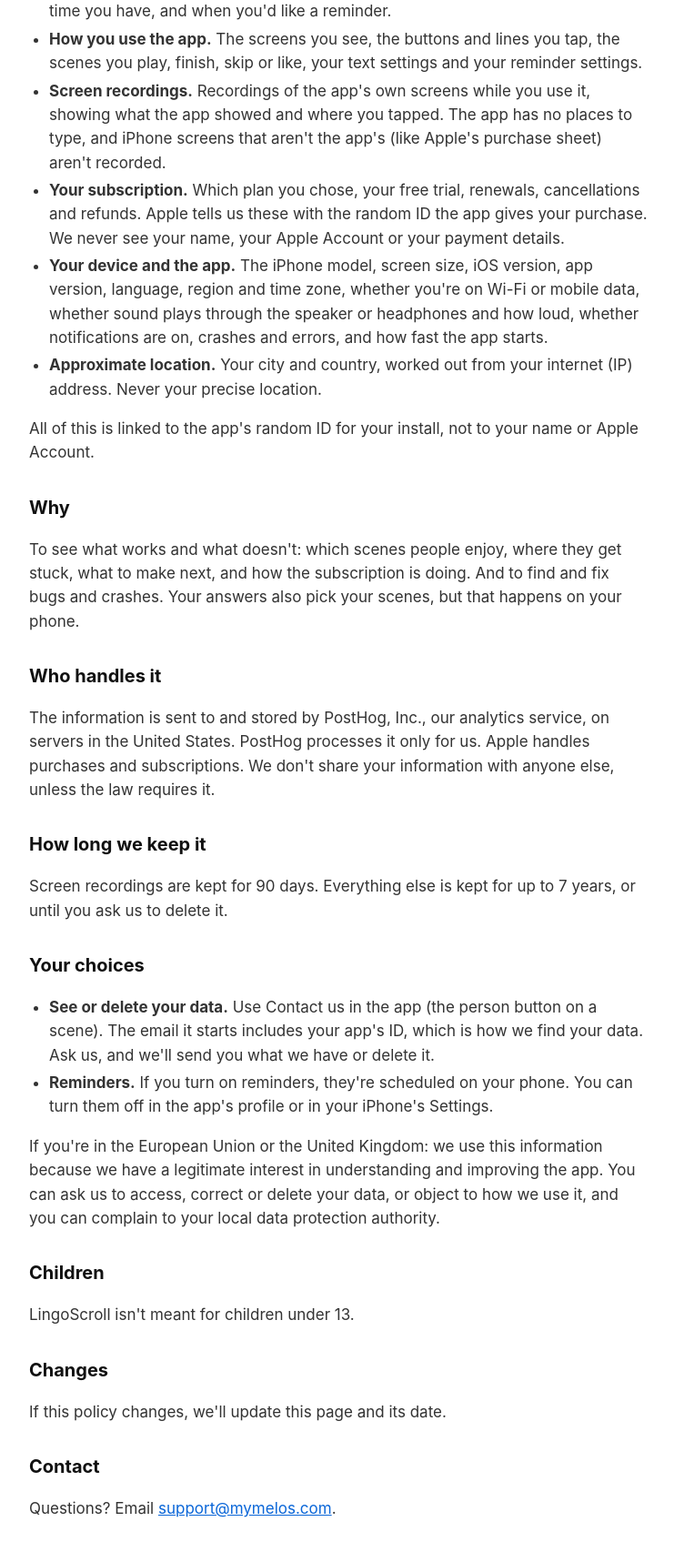
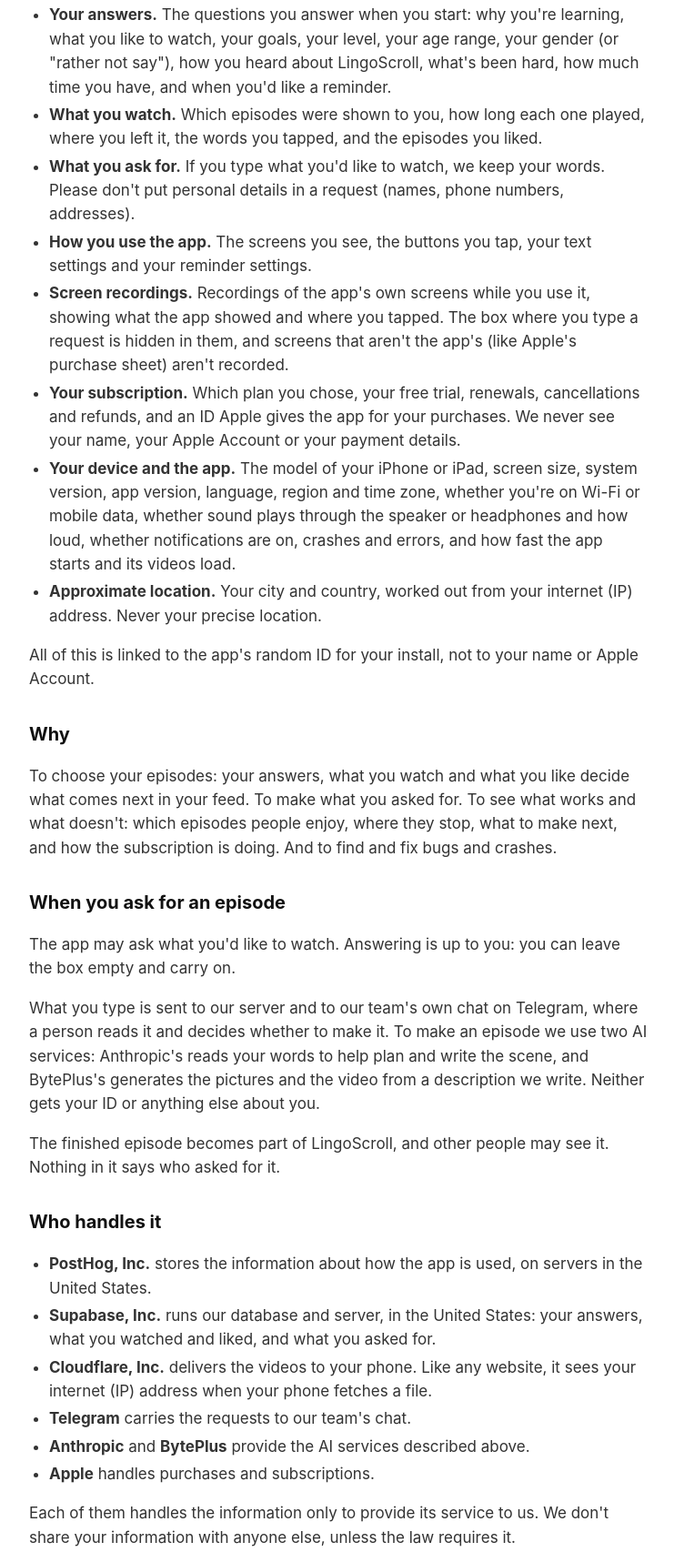
Before and after one commit to hugoheadquarter/hugoheadquarter.github.io, a plain HTML site: page privacy.html in a window 1280 px wide. Shown: the part 625-2331 px from the top of the page at 91% size, without its empty margins (268-1009 px from the left). Drawn offline with Linux system fonts and the light colour scheme.

Commit message:
LingoScroll privacy policy for the video version (2.0)
What changes: episodes are videos; what people type on the request page, who
reads it and the services that make an episode from it; our own server
(Supabase) and video delivery (Cloudflare); iPhone or iPad. Effective
November 12, 2026.

Co-Authored-By: Claude Fable 5.2 <noreply@anthropic.com>

```diff
--- a/privacy.html
+++ b/privacy.html
@@ -20,18 +20,20 @@
 <body>
 <main>
 <h1>LingoScroll Privacy Policy</h1>
-<p class="date">Effective October 15, 2026</p>
+<p class="date">Effective November 12, 2026</p>
 
-<p>LingoScroll helps you learn Korean through short scenes. This policy says what information the app collects, why,
-and what you can do about it.</p>
+<p>LingoScroll helps you learn Korean through short video episodes. This policy says what information the app collects,
+why, and what you can do about it.</p>
 
 <h2>The short version</h2>
 <ul>
   <li>LingoScroll has no accounts. We never ask for your name, email or phone number.</li>
-  <li>To make the app better, it sends us information about how it's used, linked to a random ID made when you install
-    it.</li>
-  <li>We never sell your information, never use it for ads, and share it with no one except PostHog, the service that
-    stores it for us.</li>
+  <li>The app sends us information about how it's used, linked to a random ID made when you install it. We use it to
+    choose your episodes and to make the app better.</li>
+  <li>If you tell us what you'd like to watch, a person on our team reads it, and we may make an episode from it. That
+    episode can be shown to other people too, with nothing about you in it.</li>
+  <li>We never sell your information and never use it for ads. We share it only with the services that run the app
+    for us, which are listed below.</li>
   <li>LingoScroll has no ads and doesn't track you across other apps or websites.</li>
 </ul>
 
@@ -40,47 +42,73 @@ and what you can do about it.</p>
   <li><strong>Your answers.</strong> The questions you answer when you start: why you're learning, what you like to
     watch, your goals, your level, your age range, your gender (or "rather not say"), how you heard about LingoScroll,
     what's been hard, how much time you have, and when you'd like a reminder.</li>
-  <li><strong>How you use the app.</strong> The screens you see, the buttons and lines you tap, the scenes you play,
-    finish, skip or like, your text settings and your reminder settings.</li>
+  <li><strong>What you watch.</strong> Which episodes were shown to you, how long each one played, where you left it,
+    the words you tapped, and the episodes you liked.</li>
+  <li><strong>What you ask for.</strong> If you type what you'd like to watch, we keep your words. Please don't put
+    personal details in a request (names, phone numbers, addresses).</li>
+  <li><strong>How you use the app.</strong> The screens you see, the buttons you tap, your text settings and your
+    reminder settings.</li>
   <li><strong>Screen recordings.</strong> Recordings of the app's own screens while you use it, showing what the app
-    showed and where you tapped. The app has no places to type, and iPhone screens that aren't the app's (like Apple's
-    purchase sheet) aren't recorded.</li>
-  <li><strong>Your subscription.</strong> Which plan you chose, your free trial, renewals, cancellations and refunds.
-    Apple tells us these with the random ID the app gives your purchase. We never see your name, your Apple Account or
-    your payment details.</li>
-  <li><strong>Your device and the app.</strong> The iPhone model, screen size, iOS version, app version, language,
+    showed and where you tapped. The box where you type a request is hidden in them, and screens that aren't
+    the app's (like Apple's purchase sheet) aren't recorded.</li>
+  <li><strong>Your subscription.</strong> Which plan you chose, your free trial, renewals, cancellations and refunds,
+    and an ID Apple gives the app for your purchases. We never see your name, your Apple Account or your payment
+    details.</li>
+  <li><strong>Your device and the app.</strong> The model of your iPhone or iPad, screen size, system version, app version, language,
     region and time zone, whether you're on Wi-Fi or mobile data, whether sound plays through the speaker or headphones
-    and how loud, whether notifications are on, crashes and errors, and how fast the app starts.</li>
+    and how loud, whether notifications are on, crashes and errors, and how fast the app starts and its videos
+    load.</li>
   <li><strong>Approximate location.</strong> Your city and country, worked out from your internet (IP) address. Never
     your precise location.</li>
 </ul>
 <p>All of this is linked to the app's random ID for your install, not to your name or Apple Account.</p>
 
 <h2>Why</h2>
-<p>To see what works and what doesn't: which scenes people enjoy, where they get stuck, what to make next, and how the
-subscription is doing. And to find and fix bugs and crashes. Your answers also pick your scenes, but that happens on
-your phone.</p>
+<p>To choose your episodes: your answers, what you watch and what you like decide what comes next in your feed. To make
+what you asked for. To see what works and what doesn't: which episodes people enjoy, where they stop, what to make
+next, and how the subscription is doing. And to find and fix bugs and crashes.</p>
+
+<h2>When you ask for an episode</h2>
+<p>The app may ask what you'd like to watch. Answering is up to you: you can leave the box empty and carry on.</p>
+<p>What you type is sent to our server and to our team's own chat on Telegram, where a person reads it and decides
+whether to make it. To make an episode we use two AI services: Anthropic's reads your words to help plan and write the
+scene, and BytePlus's generates the pictures and the video from a description we write. Neither gets your ID or
+anything else about you.</p>
+<p>The finished episode becomes part of LingoScroll, and other people may see it. Nothing in it says who asked for
+it.</p>
 
 <h2>Who handles it</h2>
-<p>The information is sent to and stored by PostHog, Inc., our analytics service, on servers in the United States.
-PostHog processes it only for us. Apple handles purchases and subscriptions. We don't share your information with
+<ul>
+  <li><strong>PostHog, Inc.</strong> stores the information about how the app is used, on servers in the United
+    States.</li>
+  <li><strong>Supabase, Inc.</strong> runs our database and server, in the United States: your answers, what you
+    watched and liked, and what you asked for.</li>
+  <li><strong>Cloudflare, Inc.</strong> delivers the videos to your phone. Like any website, it sees your internet
+    (IP) address when your phone fetches a file.</li>
+  <li><strong>Telegram</strong> carries the requests to our team's chat.</li>
+  <li><strong>Anthropic</strong> and <strong>BytePlus</strong> provide the AI services described above.</li>
+  <li><strong>Apple</strong> handles purchases and subscriptions.</li>
+</ul>
+<p>Each of them handles the information only to provide its service to us. We don't share your information with
 anyone else, unless the law requires it.</p>
 
 <h2>How long we keep it</h2>
 <p>Screen recordings are kept for 90 days. Everything else is kept for up to 7 years, or until you ask us to delete
-it.</p>
+it. An episode made from a request stays in LingoScroll; your words and your ID are deleted with the rest of your
+data.</p>
 
 <h2>Your choices</h2>
 <ul>
-  <li><strong>See or delete your data.</strong> Use Contact us in the app (the person button on a scene). The email it
-    starts includes your app's ID, which is how we find your data. Ask us, and we'll send you what we have or delete
-    it.</li>
-  <li><strong>Reminders.</strong> If you turn on reminders, they're scheduled on your phone. You can turn them off in the
-    app's profile or in your iPhone's Settings.</li>
+  <li><strong>See or delete your data.</strong> Use Contact us in the app (on the Profile tab). The email it starts
+    includes your app's ID, which is how we find your data. Ask us, and we'll send you what we have or delete it.</li>
+  <li><strong>Requests.</strong> You never have to type one.</li>
+  <li><strong>Reminders.</strong> If you turn on reminders, they're scheduled on your phone. You can turn them off on
+    the app's Profile tab or in your device's Settings.</li>
 </ul>
-<p>If you're in the European Union or the United Kingdom: we use this information because we have a legitimate interest
-in understanding and improving the app. You can ask us to access, correct or delete your data, or object to how we use
-it, and you can complain to your local data protection authority.</p>
+<p>If you're in the European Union or the United Kingdom: we use your answers, what you watch and what you ask for to
+provide the app to you, and the rest because we have a legitimate interest in understanding and improving the app. You
+can ask us to access, correct or delete your data, or object to how we use it, and you can complain to your local data
+protection authority.</p>
 
 <h2>Children</h2>
 <p>LingoScroll isn't meant for children under 13.</p>
```
